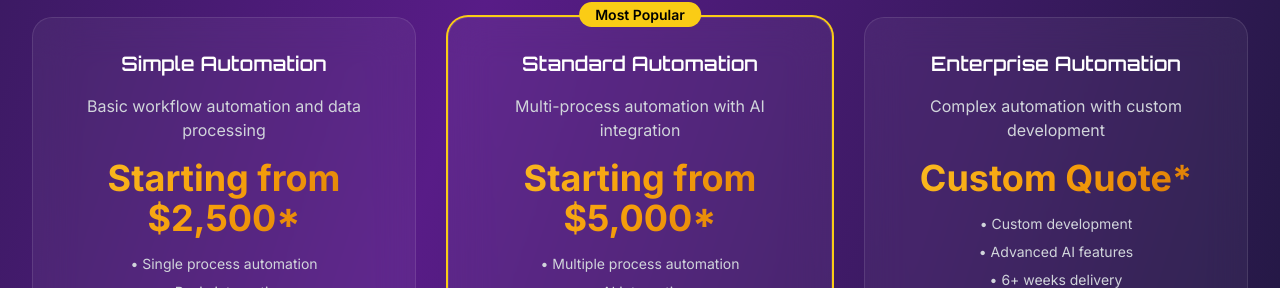
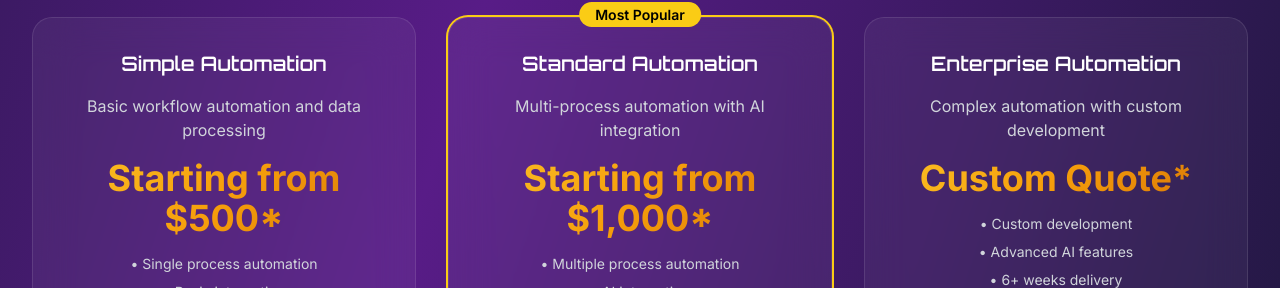
Before and after one commit to iceratops/iceratops, a React (Vite) app: page /forge in a window 1280 px wide. Shown: the part 2447-2735 px from the top of the page. Built offline with nearby package versions, Linux system fonts and the light colour scheme.

Commit message:
slight refactorings

```diff
--- a/src/components/DataRequestForm.tsx
+++ b/src/components/DataRequestForm.tsx
@@ -49,8 +49,25 @@ const DataRequestForm = () => {
     e.preventDefault()
     setIsSubmitted(true)
 
-    // Here you would typically send the request to your backend
-    // For now, we'll just show the success message
+    // Create email content with form data
+    const subject = `GDPR Data Subject Request - ${formData.requestType.charAt(0).toUpperCase() + formData.requestType.slice(1)}`
+    const body = `New GDPR Data Subject Request
+
+Request Type: ${formData.requestType.charAt(0).toUpperCase() + formData.requestType.slice(1)}
+Name: ${formData.name}
+Email: ${formData.email}
+Company: ${formData.company || 'Not provided'}
+
+Request Description:
+${formData.description}
+
+---
+This request was submitted through the website's GDPR form.
+Please process this request within 30 days as required by GDPR.`
+
+    // Open email client with pre-filled content
+    const mailtoLink = `mailto:hello@iceratops.com?subject=${encodeURIComponent(subject)}&body=${encodeURIComponent(body)}`
+    window.open(mailtoLink, '_blank')
   }
 
   const handleInputChange = (field: keyof FormData, value: string) => {
--- a/src/pages/Forge.tsx
+++ b/src/pages/Forge.tsx
@@ -189,7 +189,7 @@ const Forge = () => {
              <div className="glass-card p-8 text-center">
                <h3 className="font-orbitron text-xl font-semibold mb-4">Simple Automation</h3>
                <p className="text-gray-300 mb-4">Basic workflow automation and data processing</p>
-               <div className="text-4xl font-bold gradient-text mb-4">Starting from $2,500*</div>
+                               <div className="text-4xl font-bold gradient-text mb-4">Starting from $500*</div>
                <ul className="text-gray-300 space-y-2 text-sm">
                  <li>• Single process automation</li>
                  <li>• Basic integration</li>
@@ -205,7 +205,7 @@ const Forge = () => {
                </div>
                <h3 className="font-orbitron text-xl font-semibold mb-4">Standard Automation</h3>
                <p className="text-gray-300 mb-4">Multi-process automation with AI integration</p>
-               <div className="text-4xl font-bold gradient-text mb-4">Starting from $5,000*</div>
+                               <div className="text-4xl font-bold gradient-text mb-4">Starting from $1,000*</div>
                <ul className="text-gray-300 space-y-2 text-sm">
                  <li>• Multiple process automation</li>
                  <li>• AI integration</li>
```
